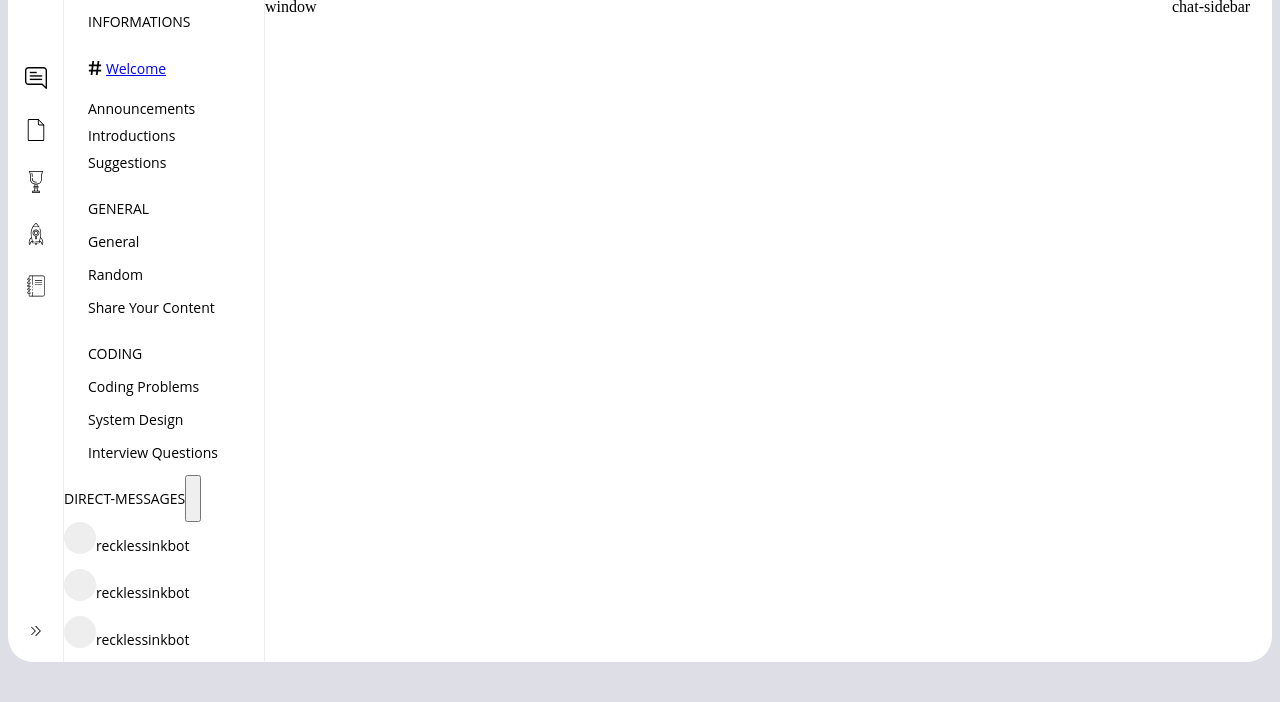
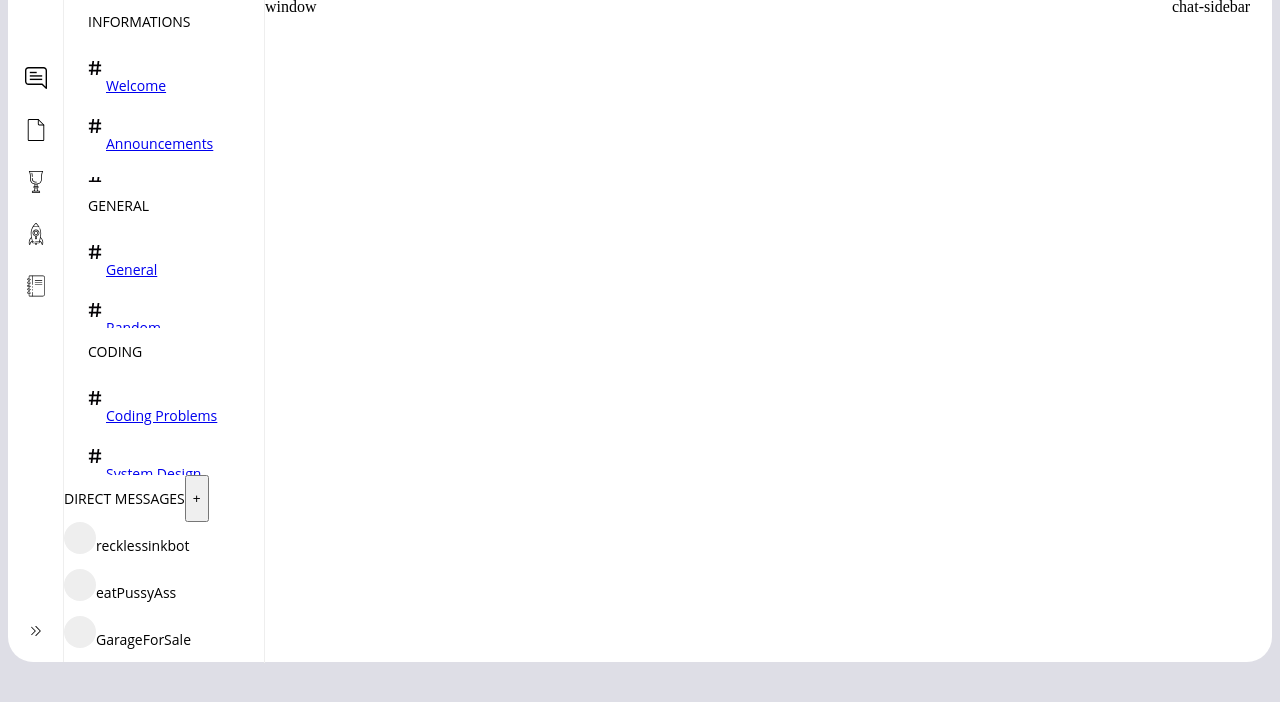
Before and after one commit to restlesswizard/chatroom, a plain HTML site: page index.html in a window 1280 px wide. Shown: the part 98-800 px from the top of the page. Drawn offline with Linux system fonts and the light colour scheme.

Commit message:
update channels-list markup, fix ul/li

```diff
--- a/index.html
+++ b/index.html
@@ -32,28 +32,32 @@
           <div class="channel information">
             <p class="channel-name">informations</p>
             <ul>
-              <li><img class="list-bullet" src="assets/svg/hashtag-symbol.svg" alt="hashtag-symbol"><a href="#" class="channel-link">welcome</a></li>
-              <li>announcements</li>
-              <li>introductions</li>
-              <li>suggestions</li>
+              <li><a href="#" class="channel-link"><img class="list-bullet" src="assets/svg/hashtag-symbol.svg" alt="hashtag-symbol">welcome</a></li>
+              <li><a href="#" class="channel-link"><img class="list-bullet" src="assets/svg/hashtag-symbol.svg" alt="hashtag-symbol">announcements</a></li>
+              <li><a href="#" class="channel-link"><img class="list-bullet" src="assets/svg/hashtag-symbol.svg" alt="hashtag-symbol">introductions</a></li>
+              <li><a href="#" class="channel-link"><img class="list-bullet" src="assets/svg/hashtag-symbol.svg" alt="hashtag-symbol">suggestions</a></li>
             </ul>
           </div>
           <div class="channel general">
             <p class="channel-name">general</p>
-            <ul>general</ul>
-            <ul>random</ul>
-            <ul>share your content</ul>
+            <ul>
+              <li><a href="#" class="channel-link"><img class="list-bullet" src="assets/svg/hashtag-symbol.svg" alt="hashtag-symbol">general</a></li>
+              <li><a href="#" class="channel-link"><img class="list-bullet" src="assets/svg/hashtag-symbol.svg" alt="hashtag-symbol">random</a></li>
+              <li><a href="#" class="channel-link"><img class="list-bullet" src="assets/svg/hashtag-symbol.svg" alt="hashtag-symbol">share your content</a></li>
+            </ul>
           </div>
           <div class="channel coding">
             <p class="channel-name">coding</p>
-            <ul>coding problems</ul>
-            <ul>system design</ul>
-            <ul>interview questions</ul>
+            <ul>
+              <li><a href="#" class="channel-link"><img class="list-bullet" src="assets/svg/hashtag-symbol.svg" alt="hashtag-symbol">coding problems</a></li>
+              <li><a href="#" class="channel-link"><img class="list-bullet" src="assets/svg/hashtag-symbol.svg" alt="hashtag-symbol">system design</a></li>
+              <li><a href="#" class="channel-link"><img class="list-bullet" src="assets/svg/hashtag-symbol.svg" alt="hashtag-symbol">interview questions</a></li>
+            </ul>
           </div>
         <div class="direct-messages">
           <div class="dirmsg-wrapper">
-            <p class="channel-name">direct-messages</p>
-            <button class="add-user"></button>
+            <p class="channel-name">direct messages</p>
+            <button class="add-user">+</button>
           </div>
           <div class="dirmsg-wrapper">
             <a href="#" class="user-avatar"></a>
@@ -61,13 +65,12 @@
           </div>
           <div class="dirmsg-wrapper">
             <a href="#" class="user-avatar"></a>
-            <p class="user-name">recklessinkbot</p>
+            <p class="user-name">eatPussyAss</p>
           </div>
           <div class="dirmsg-wrapper">
             <a href="#" class="user-avatar"></a>
-            <p class="user-name">recklessinkbot</p>
+            <p class="user-name">GarageForSale</p>
           </div>
-
         </div>
         </div>
         <div class="channel-window">window</div>
```
